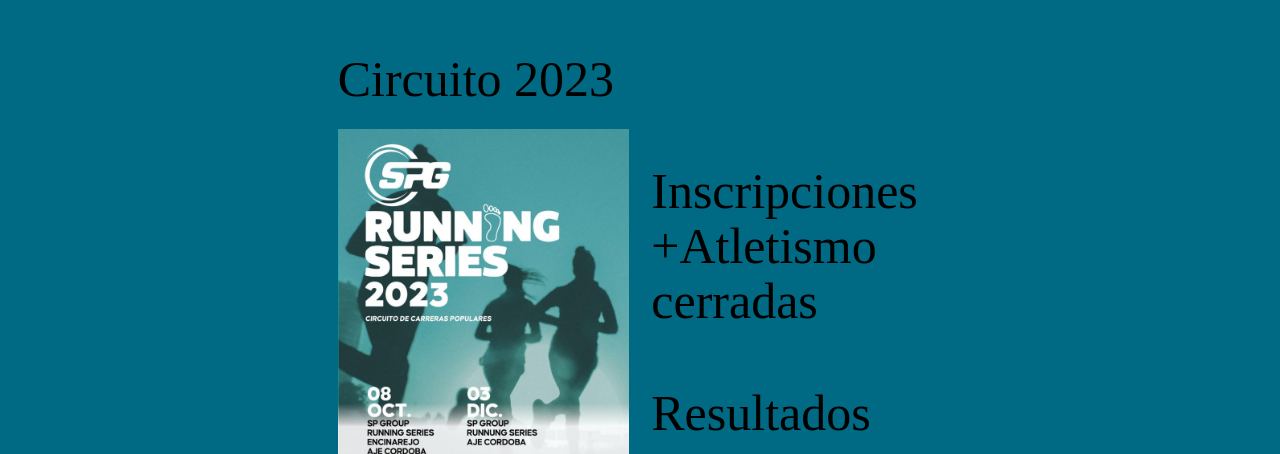
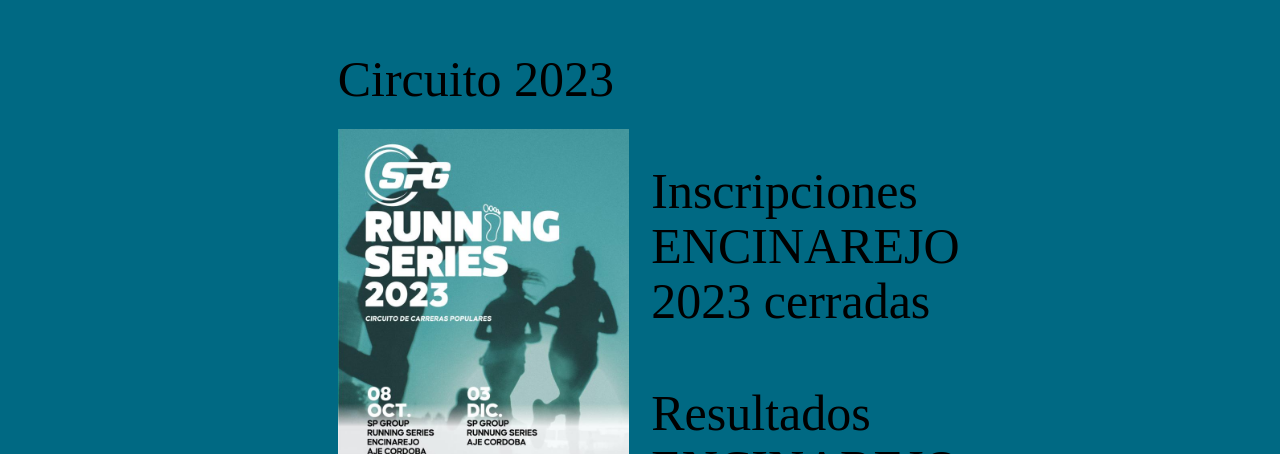
Before and after one commit to tusresulta2/runningseries, a plain HTML site: page index.html in a window 1280 px wide. Shown: the part 498-952 px from the top of the page. Drawn offline with nearby package versions, Linux system fonts and the light colour scheme; a web font is replaced by a local one.

Commit message:
Update index.html

```diff
--- a/index.html
+++ b/index.html
@@ -125,10 +125,10 @@
 					  <img src="./images/runningseriescircuito_2023.jpg" style="width:100%">
 					</div>
 					<div class="col l6 s12 m12">
-					  <h2 class="black-text primaryFont" style="font-size:50px">Inscripciones +Atletismo cerradas</h2>
+					  <h2 class="black-text primaryFont" style="font-size:50px">Inscripciones ENCINAREJO 2023 cerradas</h2>
 					</div>
 					  <div class="col l6 s12 m12">
-					  <h2 class="black-text primaryFont" style="font-size:50px">Resultados</h2>
+					  <h2 class="black-text primaryFont" style="font-size:50px">Resultados ENCINAREJO 2023</h2>
 					  <div class="col s12 m12 l12">
 						<a class="waves-effect waves-light btn btn-large btnInscripciones secondaryColor-bg black-text" href="/pdf/RS23EncinarejoResultados.pdf" target="_blank">
 						  <i class="material-icons">file_download</i>Descargar </a>
```
